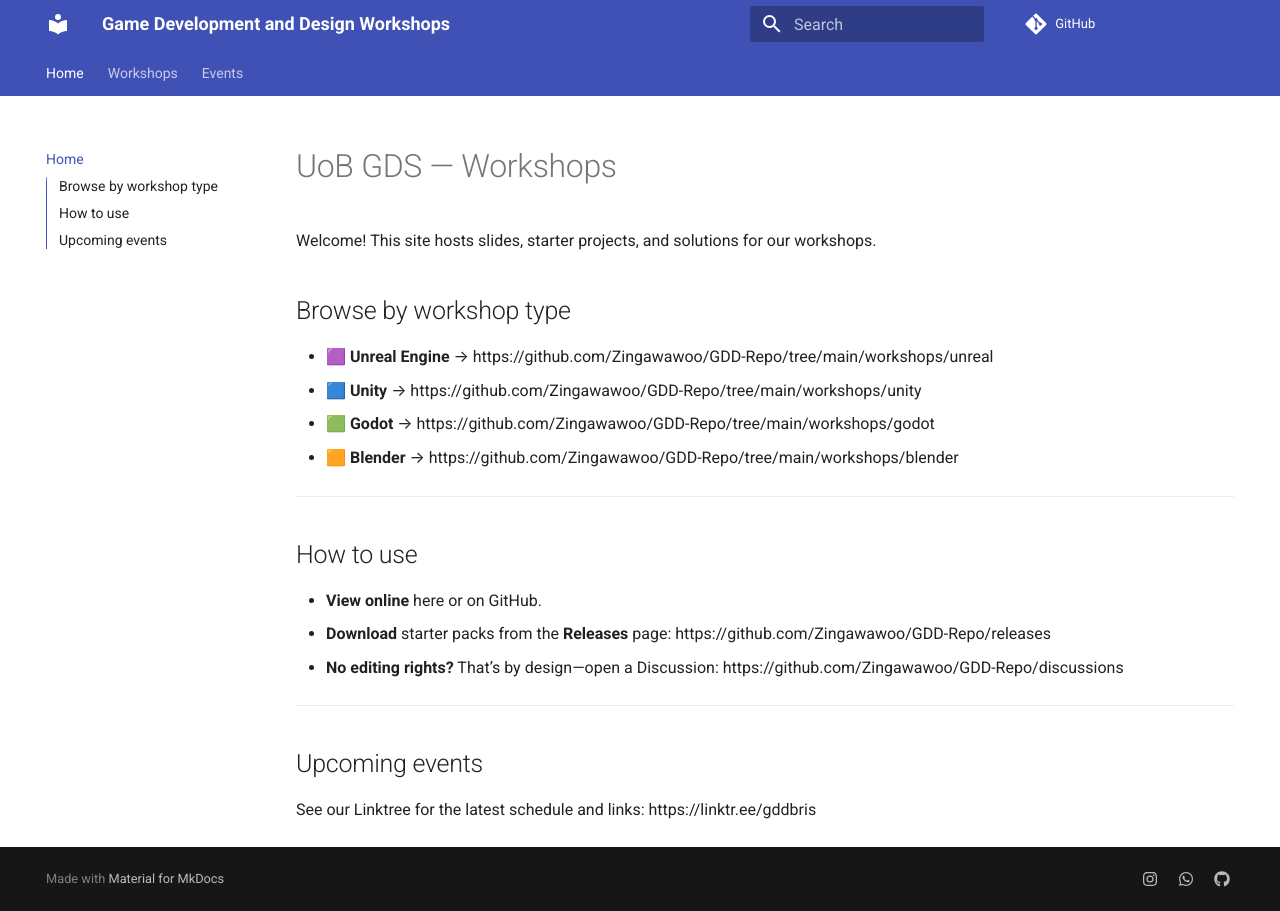
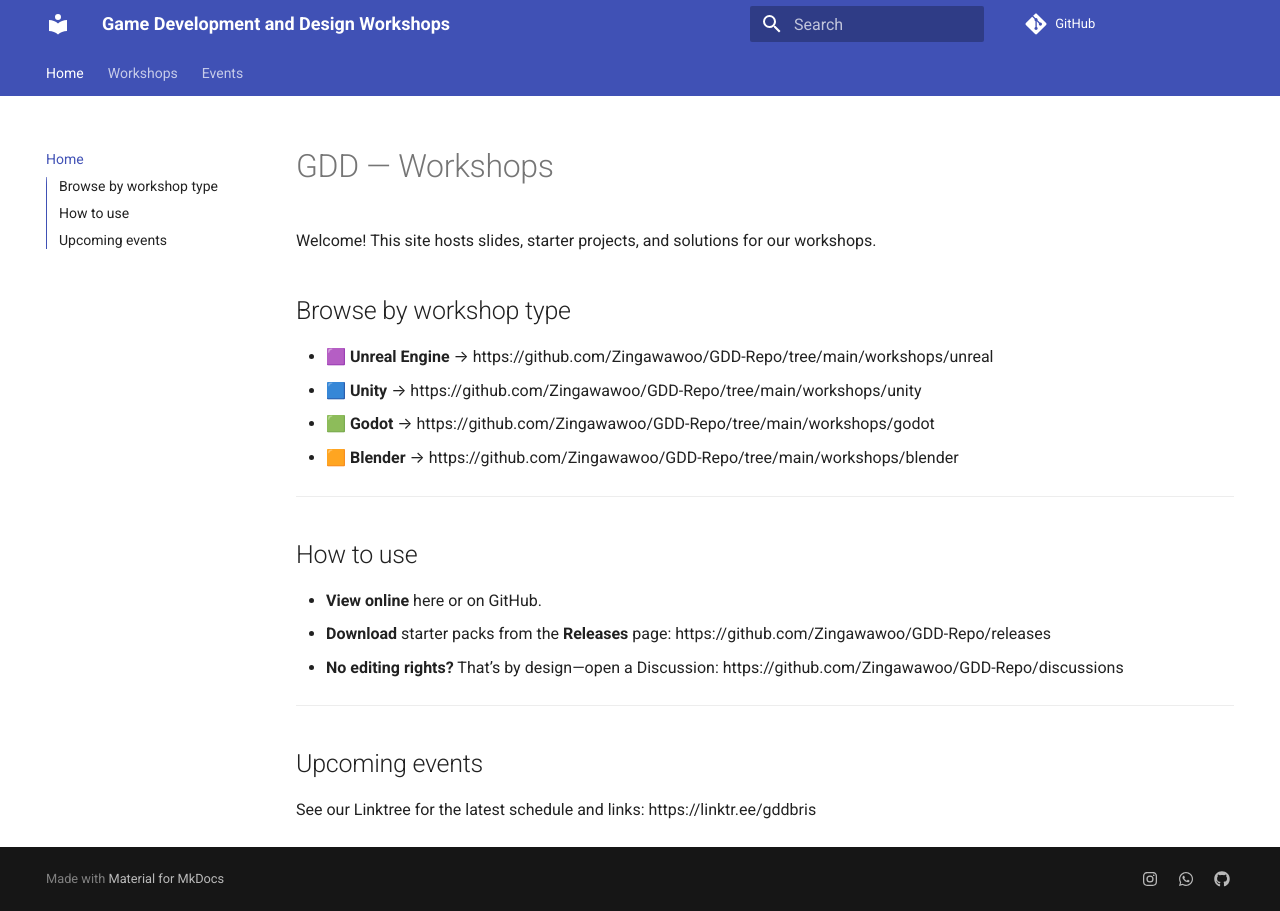
Before and after one commit to Zingawawoo/GDD-Repo, an MkDocs documentation site: the page built from docs/index.md, in a window 1280 px wide. Built offline with MkDocs 1.6.1 and Material for MkDocs 9.7.7, drawn with Linux system fonts in a browser that asks for light colours; comment, search, counter and statistics services are not loaded.

Commit message:
Update index.md

```diff
--- a/docs/index.md
+++ b/docs/index.md
@@ -1,4 +1,4 @@
-# UoB GDS — Workshops
+# GDD — Workshops
 
 Welcome! This site hosts slides, starter projects, and solutions for our workshops.
 
```
